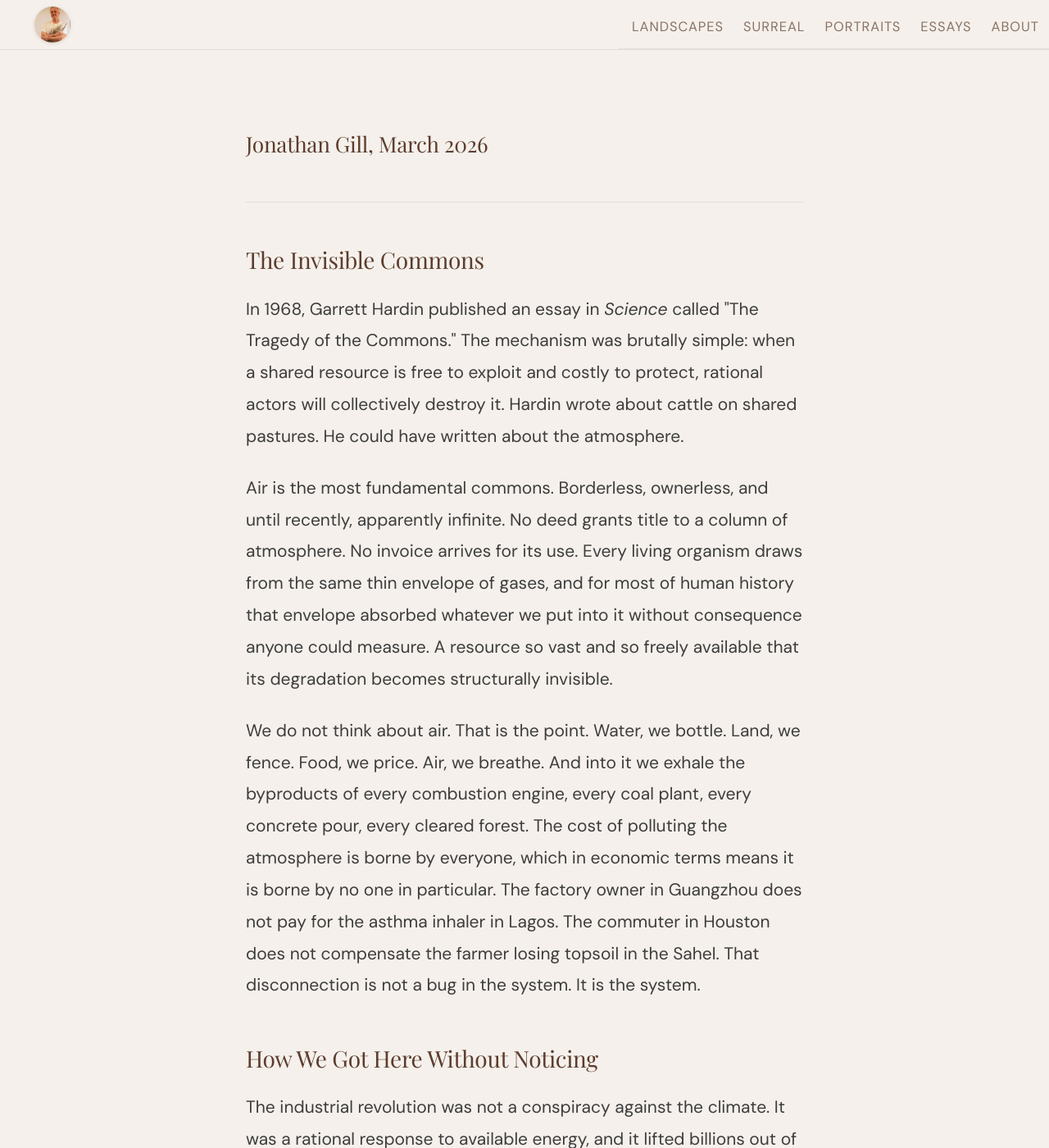
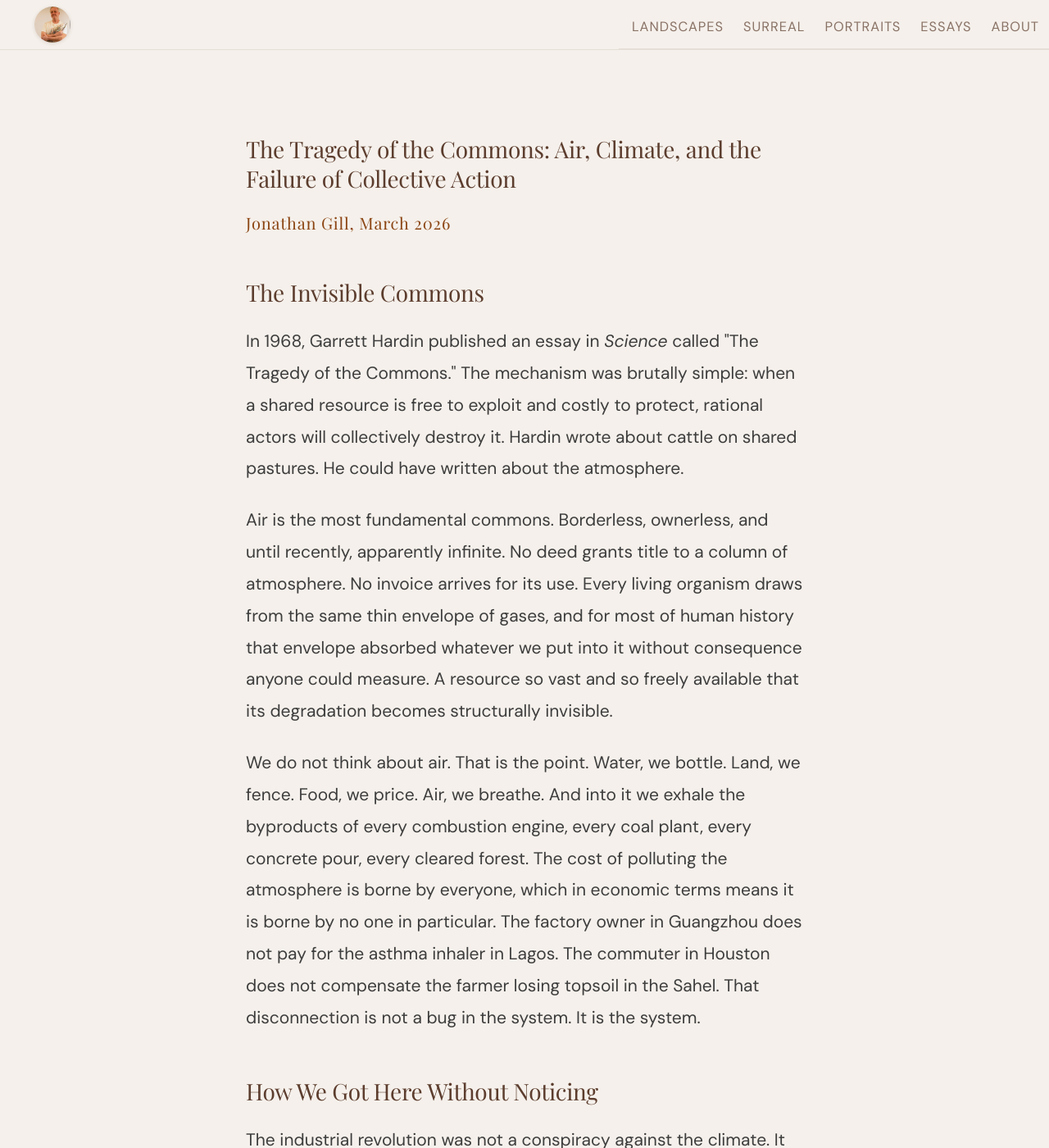
Before and after one commit to JonathanCGill/Jono-The-Artist, an MkDocs documentation site: the page built from docs/essays/tragedy-of-the-commons.md, in a window 1280 px wide and 1400 px high. Shown: the whole window at 82% size. Built offline with MkDocs 1.6.1 and Material for MkDocs 9.7.7, drawn with Linux system fonts in a browser that asks for light colours.

Commit message:
Show essay title above author name, remove border line
Add H2 essay title inside essay-meta above H3 author/date. Remove
border-bottom and excess padding from essay-meta CSS. Tighten spacing
between title and author name. Updated CLAUDE.md convention.

https://claude.ai/code/session_01PwmdLCnR8y3T2dgob51g8H

```diff
--- a/docs/essays/tragedy-of-the-commons.md
+++ b/docs/essays/tragedy-of-the-commons.md
@@ -2,9 +2,8 @@
 
 <div class="essay" markdown>
 <div class="essay-meta" markdown>
-
+## The Tragedy of the Commons: Air, Climate, and the Failure of Collective Action
 ### Jonathan Gill, March 2026
-
 </div>
 
 ## The Invisible Commons
--- a/docs/stylesheets/custom.css
+++ b/docs/stylesheets/custom.css
@@ -639,21 +639,22 @@ body,
 
 .essay-meta {
   text-align: center;
-  margin-bottom: 2.5rem;
-  padding-bottom: 1.5rem;
-  border-bottom: 1px solid rgba(92, 61, 46, 0.1);
+  margin-bottom: 1.5rem;
 }
 
-.essay-meta p:first-child {
-  font-size: 1rem;
-  color: var(--sienna);
-  text-transform: uppercase;
-  letter-spacing: 0.04em;
+.essay-meta h2 {
+  font-size: 1.6rem;
+  margin-bottom: 0.2rem;
+  line-height: 1.3;
 }
 
-.essay-meta em {
-  font-size: 0.95rem;
-  color: #888;
+.essay-meta h3 {
+  font-size: 1rem;
+  margin-top: 0;
+  margin-bottom: 0;
+  font-weight: normal;
+  color: var(--sienna);
+  letter-spacing: 0.04em;
 }
 
 .essay h2 {
```
Also changed, not shown: CLAUDE.md (+2 -2 lines), docs/essays/ai_overdependence_and_system_one_thinking.md (+1 -2 lines).
